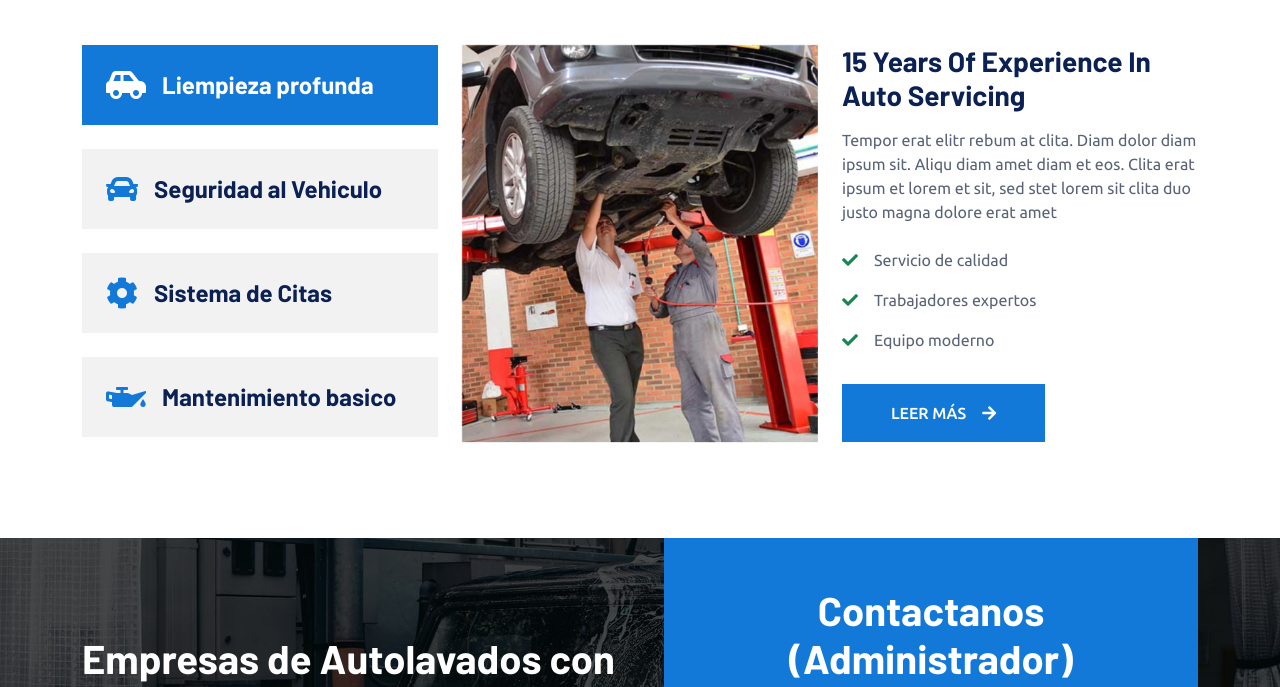
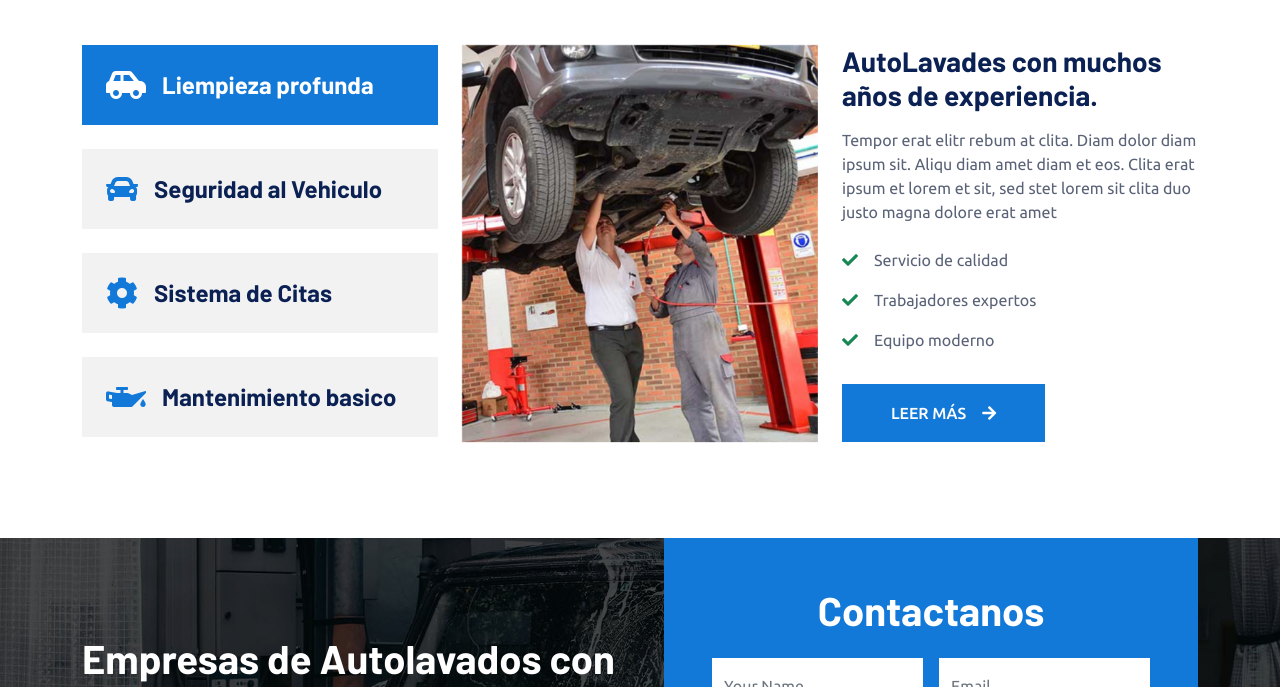
Before and after one commit to Jkeviin/Web-responsive-lavaSoft-2, a plain HTML site: page service.html in a window 1280 px wide. Shown: the part 531-1218 px from the top of the page. Drawn offline with nearby package versions, Linux system fonts and the light colour scheme.

Commit message:
Contextualizacion de cosas

```diff
--- a/service.html
+++ b/service.html
@@ -159,7 +159,7 @@
                                     </div>
                                 </div>
                                 <div class="col-md-6">
-                                    <h3 class="mb-3">15 Years Of Experience In Auto Servicing</h3>
+                                    <h3 class="mb-3">AutoLavades con muchos años de experiencia.</h3>
                                     <p class="mb-4">Tempor erat elitr rebum at clita. Diam dolor diam ipsum sit. Aliqu diam amet diam et eos. Clita erat ipsum et lorem et sit, sed stet lorem sit clita duo justo magna dolore erat amet</p>
                                     <p><i class="fa fa-check text-success me-3"></i>Servicio de calidad</p>
                                     <p><i class="fa fa-check text-success me-3"></i>Trabajadores expertos</p>
@@ -177,7 +177,7 @@
                                     </div>
                                 </div>
                                 <div class="col-md-6">
-                                    <h3 class="mb-3">15 Years Of Experience In Auto Servicing</h3>
+                                    <h3 class="mb-3">AutoLavades con muchos años de experiencia.</h3>
                                     <p class="mb-4">Tempor erat elitr rebum at clita. Diam dolor diam ipsum sit. Aliqu diam amet diam et eos. Clita erat ipsum et lorem et sit, sed stet lorem sit clita duo justo magna dolore erat amet</p>
                                     <p><i class="fa fa-check text-success me-3"></i>Servicio de calidad</p>
                                     <p><i class="fa fa-check text-success me-3"></i>Trabajadores expertos</p>
@@ -195,7 +195,7 @@
                                     </div>
                                 </div>
                                 <div class="col-md-6">
-                                    <h3 class="mb-3">15 Years Of Experience In Auto Servicing</h3>
+                                    <h3 class="mb-3">AutoLavades con muchos años de experiencia.</h3>
                                     <p class="mb-4">Tempor erat elitr rebum at clita. Diam dolor diam ipsum sit. Aliqu diam amet diam et eos. Clita erat ipsum et lorem et sit, sed stet lorem sit clita duo justo magna dolore erat amet</p>
                                     <p><i class="fa fa-check text-success me-3"></i>Servicio de calidad</p>
                                     <p><i class="fa fa-check text-success me-3"></i>Trabajadores expertos</p>
@@ -213,7 +213,7 @@
                                     </div>
                                 </div>
                                 <div class="col-md-6">
-                                    <h3 class="mb-3">15 Years Of Experience In Auto Servicing</h3>
+                                    <h3 class="mb-3">AutoLavades con muchos años de experiencia.</h3>
                                     <p class="mb-4">Tempor erat elitr rebum at clita. Diam dolor diam ipsum sit. Aliqu diam amet diam et eos. Clita erat ipsum et lorem et sit, sed stet lorem sit clita duo justo magna dolore erat amet</p>
                                     <p><i class="fa fa-check text-success me-3"></i>Servicio de calidad</p>
                                     <p><i class="fa fa-check text-success me-3"></i>Trabajadores expertos</p>
@@ -242,7 +242,7 @@
                 </div>
                 <div class="col-lg-6">
                     <div class="bg-primary h-100 d-flex flex-column justify-content-center text-center p-5 wow zoomIn" data-wow-delay="0.6s">
-                        <h1 class="text-white mb-4">Contactanos (Administrador)</h1>
+                        <h1 class="text-white mb-4">Contactanos</h1>
                         <form>
                             <div class="row g-3">
                                 <div class="col-12 col-sm-6">
```
Also changed, not shown: booking.html (+1 -1 lines), index.html (+1 -1 lines).
